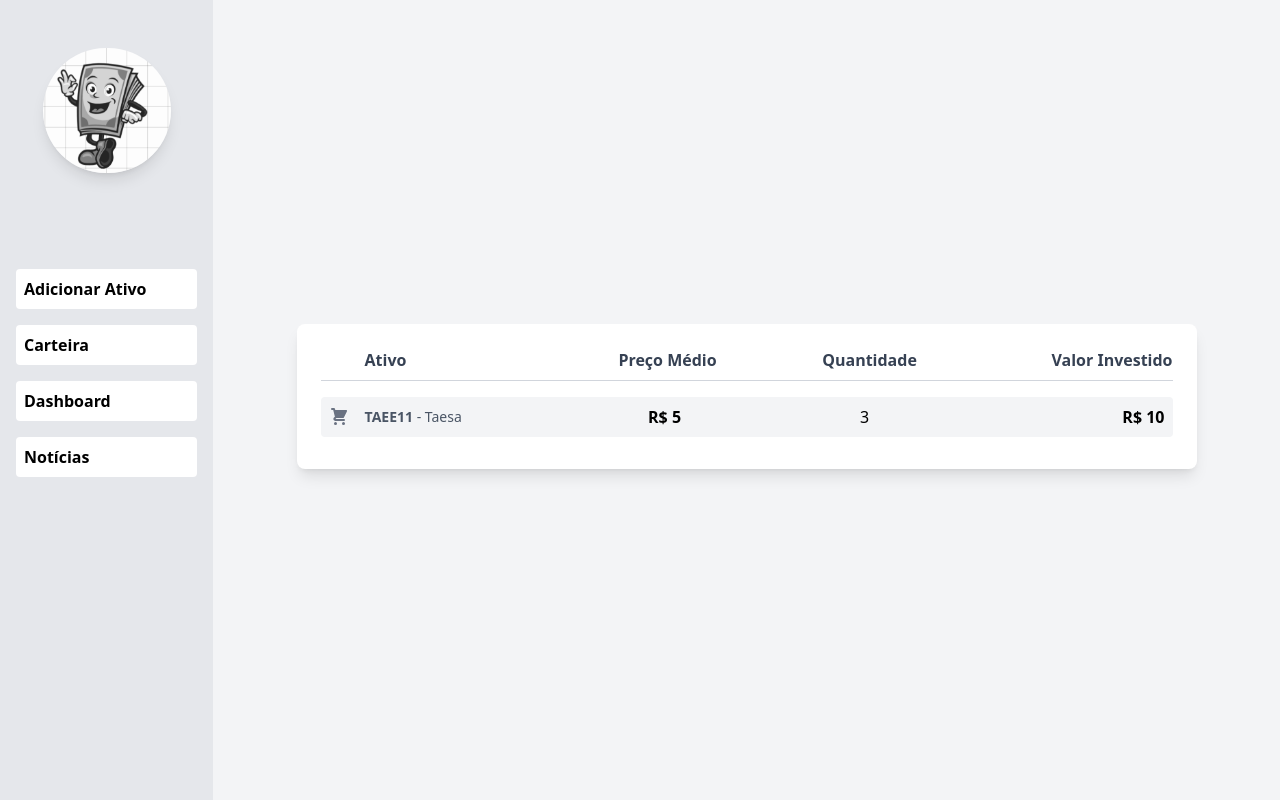
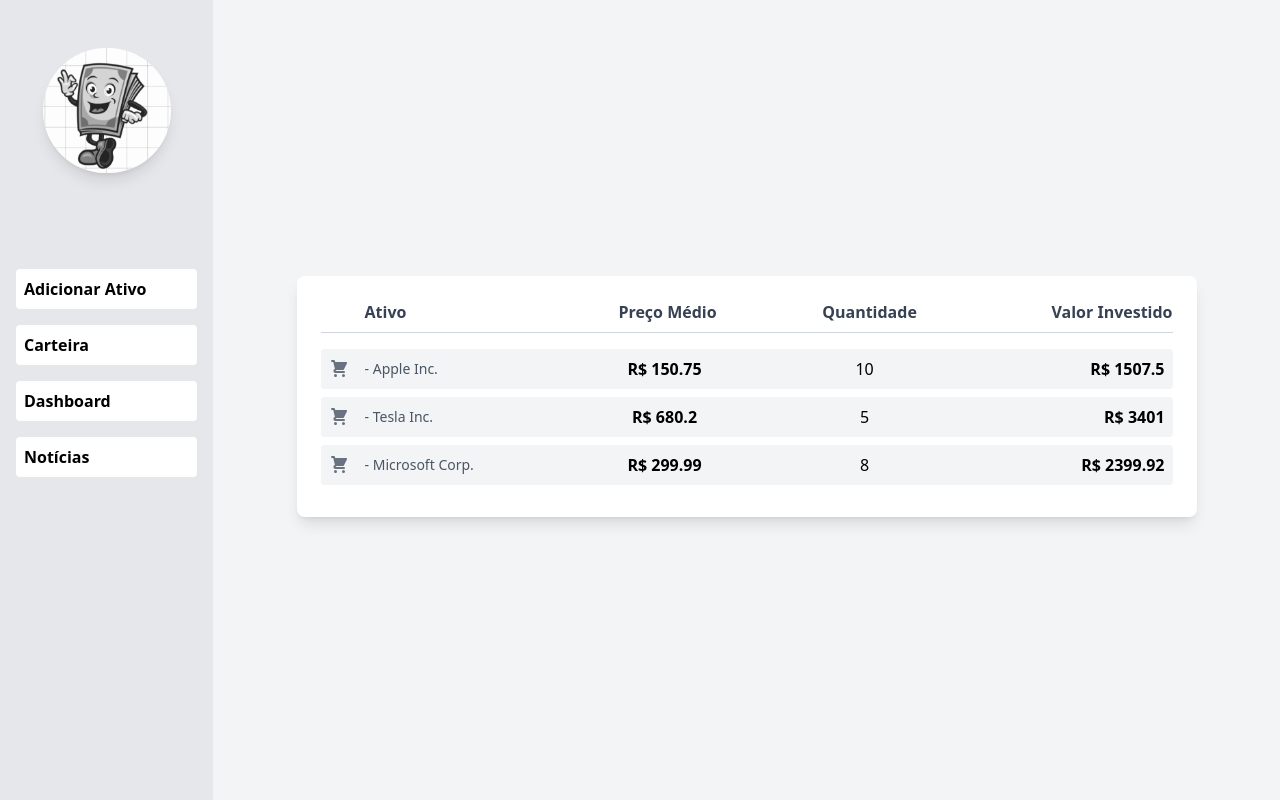
Before and after one commit to DavidLSousa/FinTrack, a Vue app: page /allTicket in a window 1280 px wide. Built offline with nearby package versions, Linux system fonts and the light colour scheme.

Commit message:
implementing Mock

```diff
--- a/src/components/views/AllTicketsPage.vue
+++ b/src/components/views/AllTicketsPage.vue
@@ -6,7 +6,7 @@
       <div class="ticket-header mb-4 border-b border-gray-300 pb-2">
         <div class="flex flex-row items-center">
           <div class="w-7 mr-4"></div>
-          <!-- Espaço para o botão "..." -->
+
           <div class="flex-1 flex flex-row justify-between font-extrabold text-gray-700">
             <div class="w-1/4">Ativo</div>
             <div class="w-1/4 text-center">Preço Médio</div>
@@ -17,46 +17,7 @@
       </div>
 
       <div id="ticketList" class="flex flex-col space-y-2">
-        <!-- View para cada ticket que vem do DB -->
-        <Ticket v-for="(ticket, index) in tickets" :key="index" :ticket="ticket" />
-
-        <!-- Mock abaixo: -->
-        <div class="ticket-item flex flex-row items-center bg-gray-100 p-2 rounded">
-          <div class="relative mr-4 flex items-center h-full">
-            <button class="text-gray-500 hover:text-gray-700" data-js="sale-tickets">
-              <svg
-                xmlns="http://www.w3.org/2000/svg"
-                class="h-5 w-5"
-                viewBox="0 0 20 20"
-                fill="currentColor"
-              >
-                <path
-                  d="M3 1a1 1 0 000 2h1.22l.305 1.222a.997.997 0 00.01.042l1.358 5.43-.893.892C3.74 11.846 4.632 14 6.414 14H15a1 1 0 000-2H6.414l1-1H14a1 1 0 00.894-.553l3-6A1 1 0 0017 3H6.28l-.31-1.243A1 1 0 005 1H3zM16 16.5a1.5 1.5 0 11-3 0 1.5 1.5 0 013 0zM6.5 18a1.5 1.5 0 100-3 1.5 1.5 0 000 3z"
-                />
-              </svg>
-            </button>
-          </div>
-
-          <!-- tickets -->
-          <div class="flex-1 flex flex-row justify-between items-center">
-            <div class="w-1/4 flex flex-col">
-              <span class="text-sm text-gray-600">
-                <span class="font-semibold" data-js="ticker">TAEE11 </span> -
-                <span data-js="ticket-name">Taesa</span>
-              </span>
-            </div>
-            <div class="w-1/4 text-center">
-              <span class="font-semibold">R$ 5 </span>
-            </div>
-            <div class="w-1/4 text-center">
-              <span data-js="number_of_tickets">3</span>
-            </div>
-            <div class="w-1/4 text-right">
-              <span data-js="value_purchased" class="font-semibold">R$ 10</span>
-            </div>
-          </div>
-        </div>
-        <!-- FIM DO MOCK -->
+        <UnitTicket v-for="(ticket, index) in tickets" :key="index" :ticket="ticket" />
       </div>
     </div>
   </section>
@@ -64,21 +25,45 @@
 
 <script setup>
 import { ref, onMounted } from 'vue'
-import Ticket from './includes/ticket.vue'
+import UnitTicket from './includes/UnitTicket.vue'
 const tickets = ref([])
 
 async function loadApiData() {
   try {
-    const url = 'http'
-    const response = await fetch(url)
-    const data = await response.json()
-    tickets.value = data
+    // const url = 'http'
+    // const response = await fetch(url)
+    // const data = await response.json()
+    // tickets.value = data
+
+    tickets.value = [
+      {
+        ticket: 'AAPL',
+        nameTicket: 'Apple Inc.',
+        average_price: 150.75,
+        number_of_tickets: 10,
+        total_value_purchased: 1507.5,
+      },
+      {
+        ticket: 'TSLA',
+        nameTicket: 'Tesla Inc.',
+        average_price: 680.2,
+        number_of_tickets: 5,
+        total_value_purchased: 3401.0,
+      },
+      {
+        ticket: 'MSFT',
+        nameTicket: 'Microsoft Corp.',
+        average_price: 299.99,
+        number_of_tickets: 8,
+        total_value_purchased: 2399.92,
+      },
+    ]
   } catch (error) {
     console.error('Erro ao carregar dados:', error)
   }
 }
 
 onMounted(() => {
-  // loadApiData()
+  loadApiData()
 })
 </script>
```
